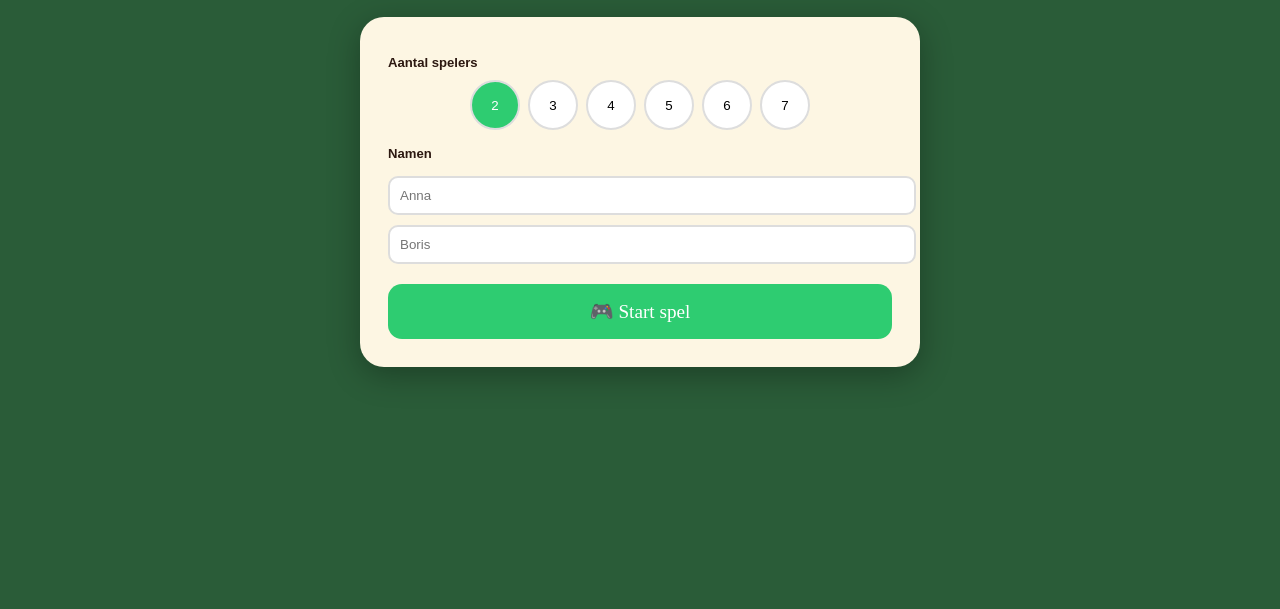
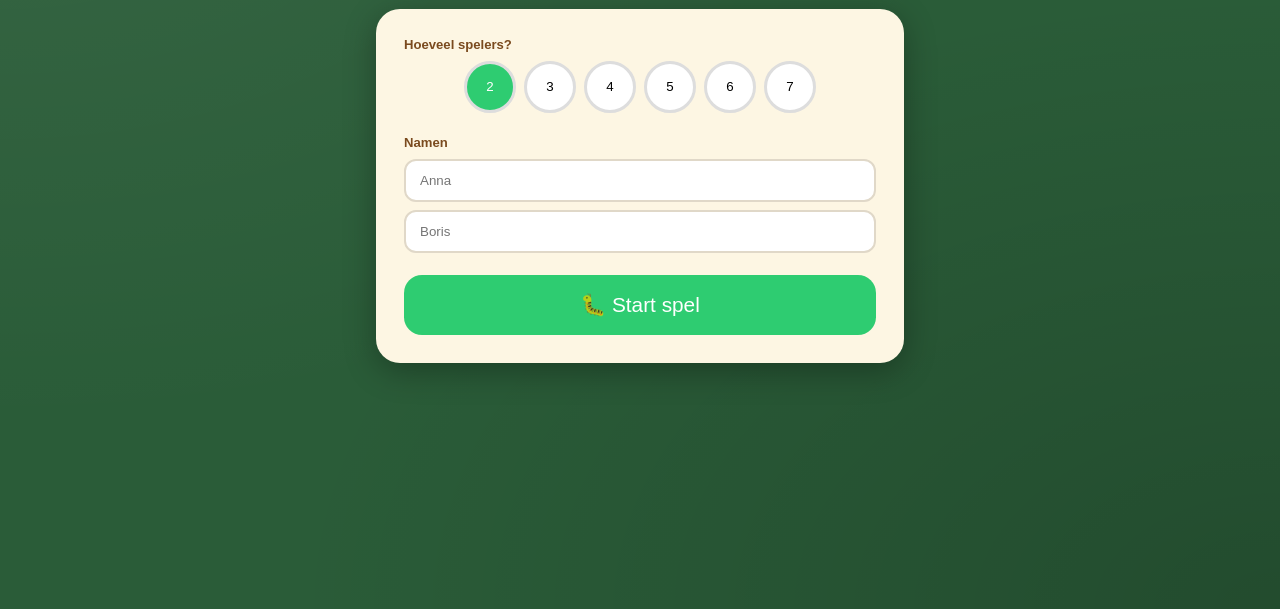
Before and after one commit to Niels-MBH/Regenwormen-home-page, a plain HTML site: page index.html in a window 1280 px wide. Shown: the part 191-800 px from the top of the page. Drawn offline with Linux system fonts and the light colour scheme; a web font is replaced by a local one.

Commit message:
Update index.html

```diff
--- a/index.html
+++ b/index.html
@@ -8,7 +8,7 @@
 
 <style>
 
-/* ===== FONTS ===== */
+/* ── Fonts ── */
 @font-face{
   font-family:'Fredoka One';
   font-weight:400;
@@ -30,16 +30,24 @@
   src:url(https://fonts.gstatic.com/s/nunito/v32/XRXV3I6Li01BKofIO-aBXso.woff2) format('woff2');
 }
 
-/* ===== BASE ===== */
+/* RESET */
+*,*::before,*::after{
+  box-sizing:border-box;
+  margin:0;
+  padding:0;
+}
+
 body{
   font-family:'Nunito',sans-serif;
   background:#2a5c38;
   min-height:100vh;
   color:#2c1810;
-  margin:0;
+  background-image:
+    radial-gradient(ellipse at top left,rgba(255,255,255,.06) 0%,transparent 55%),
+    radial-gradient(ellipse at bottom right,rgba(0,0,0,.18) 0%,transparent 55%);
 }
 
-/* ===== SETUP SCREEN ===== */
+/* setup (ALLEEN HOME DEEL) */
 #setup{
   max-width:560px;
   margin:0 auto;
@@ -47,24 +55,19 @@ body{
   text-align:center;
 }
 
-.logo-worm{
-  font-size:3rem;
-}
-
+.logo-worm{font-size:3rem;}
 .logo{
   font-family:'Fredoka One',sans-serif;
   font-size:3.8rem;
   color:#f5b731;
 }
-
 .logo-sub{
   color:rgba(255,255,255,.65);
   font-size:1rem;
   font-weight:700;
-  margin-bottom:2rem;
+  margin-bottom:1.5rem;
 }
 
-/* card */
 .card{
   background:#fdf6e3;
   border-radius:24px;
@@ -72,28 +75,29 @@ body{
   box-shadow:0 8px 32px rgba(0,0,0,.3);
 }
 
-/* inputs */
 .field-label{
   display:block;
   text-align:left;
   font-weight:800;
   font-size:.82rem;
-  margin:10px 0;
+  color:#7a4a1e;
+  margin-bottom:.55rem;
 }
 
 .count-row{
   display:flex;
   gap:8px;
   justify-content:center;
-  margin-bottom:1rem;
+  margin-bottom:1.4rem;
 }
 
 .count-btn{
-  width:50px;
-  height:50px;
+  width:52px;
+  height:52px;
   border-radius:50%;
-  border:2px solid #ddd;
+  border:3px solid #ddd;
   background:#fff;
+  font-family:'Fredoka One',sans-serif;
   cursor:pointer;
 }
 
@@ -102,32 +106,33 @@ body{
   color:#fff;
 }
 
-/* inputs */
+.name-inputs{
+  display:grid;
+  gap:8px;
+  margin-bottom:1.4rem;
+}
+
 .name-input{
   width:100%;
-  padding:10px;
-  margin:5px 0;
-  border-radius:10px;
-  border:2px solid #ddd;
+  padding:12px 14px;
+  border-radius:12px;
+  border:2px solid #e0d8c8;
+  font-family:'Nunito',sans-serif;
 }
 
-/* button */
 .big-btn{
   width:100%;
-  padding:16px;
+  padding:18px;
   border:none;
-  border-radius:14px;
-  font-family:'Fredoka One';
-  font-size:1.2rem;
-  cursor:pointer;
+  border-radius:18px;
+  font-family:'Fredoka One',sans-serif;
+  font-size:1.3rem;
   background:#2ecc71;
   color:white;
-  margin-top:15px;
+  cursor:pointer;
 }
 
-a{
-  text-decoration:none;
-}
+a{text-decoration:none;}
 
 </style>
 </head>
@@ -138,19 +143,18 @@ a{
 
   <div class="logo-worm">🐛</div>
   <div class="logo">Regenwormen</div>
-  <div class="logo-sub">Scharrelen met dobbelstenen</div>
+  <div class="logo-sub">Scharrelen met dobbelstenen — 2 tot 7 spelers</div>
 
   <div class="card">
 
-    <label class="field-label">Aantal spelers</label>
+    <label class="field-label">Hoeveel spelers?</label>
     <div class="count-row" id="countRow"></div>
 
     <label class="field-label">Namen</label>
-    <div id="nameInputs"></div>
+    <div class="name-inputs" id="nameInputs"></div>
 
-    <!-- 🔥 GA NAAR GAME -->
     <a href="game.html">
-      <button class="big-btn">🎮 Start spel</button>
+      <button class="big-btn">🐛 Start spel</button>
     </a>
 
   </div>
@@ -159,7 +163,7 @@ a{
 
 <script>
 
-/* setup logica (gekort, alleen wat nodig is voor UI) */
+/* setup logica (ongewijzigd gedrag) */
 
 let numPlayers = 2;
 const defNames = ['Anna','Boris','Carmen','David','Eva','Floris','Gina'];
@@ -167,12 +171,12 @@ const defNames = ['Anna','Boris','Carmen','David','Eva','Floris','Gina'];
 const row = document.getElementById('countRow');
 
 for(let n=2;n<=7;n++){
-  const b = document.createElement('button');
-  b.className = 'count-btn' + (n===2?' active':'');
-  b.textContent = n;
+  const b=document.createElement('button');
+  b.className='count-btn'+(n===2?' active':'');
+  b.textContent=n;
 
-  b.onclick = () => {
-    numPlayers = n;
+  b.onclick=()=>{
+    numPlayers=n;
     document.querySelectorAll('.count-btn')
       .forEach(x=>x.classList.remove('active'));
     b.classList.add('active');
@@ -183,13 +187,13 @@ for(let n=2;n<=7;n++){
 }
 
 function buildNames(){
-  const el = document.getElementById('nameInputs');
-  el.innerHTML = '';
+  const el=document.getElementById('nameInputs');
+  el.innerHTML='';
 
   for(let i=0;i<numPlayers;i++){
-    const inp = document.createElement('input');
-    inp.className = 'name-input';
-    inp.placeholder = defNames[i];
+    const inp=document.createElement('input');
+    inp.className='name-input';
+    inp.placeholder=defNames[i];
     el.appendChild(inp);
   }
 }
```
